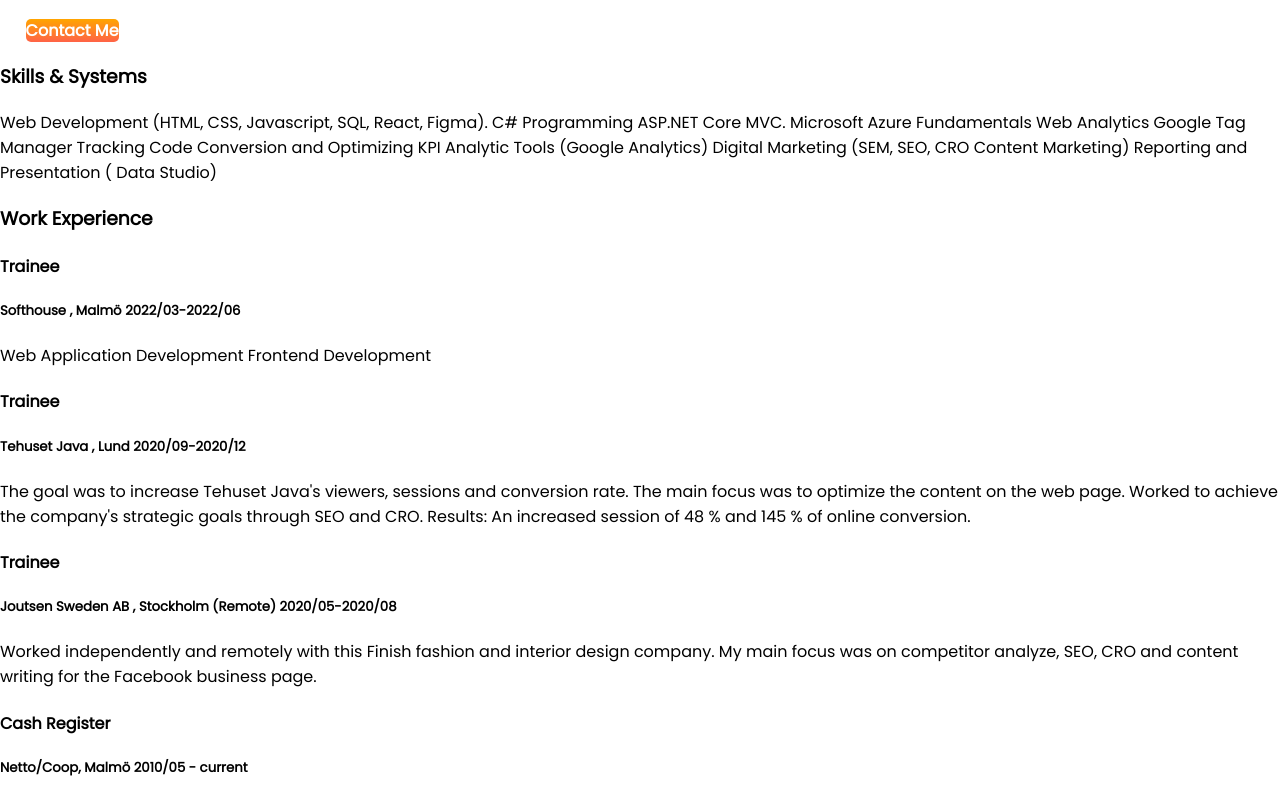
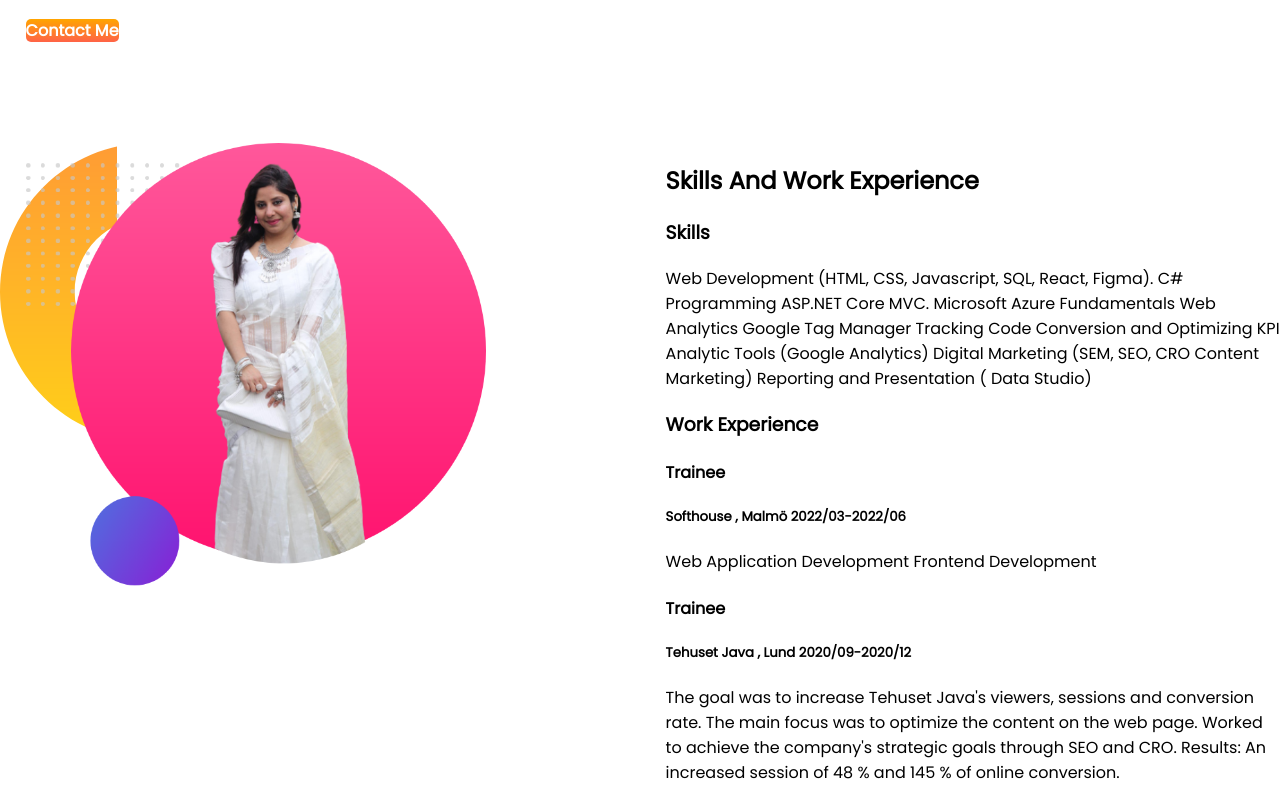
Before and after one commit to Aranya2021/developer-portfolio, a plain HTML site: page index.html in a window 1280 px wide. Shown: the part 477-1265 px from the top of the page. Drawn offline with Linux system fonts and the light colour scheme.

Commit message:
second section added

```diff
--- a/index.html
+++ b/index.html
@@ -27,7 +27,16 @@
         </div>
     </section>
 
-    <h3>Skills & Systems</h3>
+<section class="skills-experience">
+
+    <div class="half-width">
+        <img src="images/my-bg2.png" alt="">
+    </div>
+
+
+    <div class="half-width">
+        <h2>Skills And Work Experience</h2>
+        <h3>Skills</h3>
         <p>
             Web Development (HTML, CSS, Javascript,  SQL, React, Figma).
             C# Programming ASP.NET Core MVC.
@@ -62,6 +71,12 @@
         <h5>Netto/Coop, Malmö  2010/05 - current</h5>
         <p>The role includes cash management, warehouse work, inventory and customer service.</p>
 
+        <a class="link-button" target="_blank"  href="">Download Resume</a>
+
+</div>
+
+</section>
+
     <h3>Education</h3>
     <h4>.Net Programmer & System Developer
         Lexicon, Malmö 2021/10 – 2022/06</h4>
--- a/style.css
+++ b/style.css
@@ -1,6 +1,7 @@
 body{
     font-family: 'Poppins', sans-serif;
     margin: 0%;
+
 }
 h1{
     font-size: 50px;
@@ -10,6 +11,7 @@ h1{
 }
 section{
     display: flex;
+    margin-bottom: 100px;
 }
 .half-width{
     width: 50%;
@@ -31,3 +33,7 @@ section{
     background-image: url(images/top-banner.png);
     background-repeat: no-repeat;
 }
+.skills-experience{
+    background-image: url(images/dream-bg.png) ;
+    background-repeat: no-repeat;
+}
```
Lines whose indentation alone changed are shown as unchanged.
